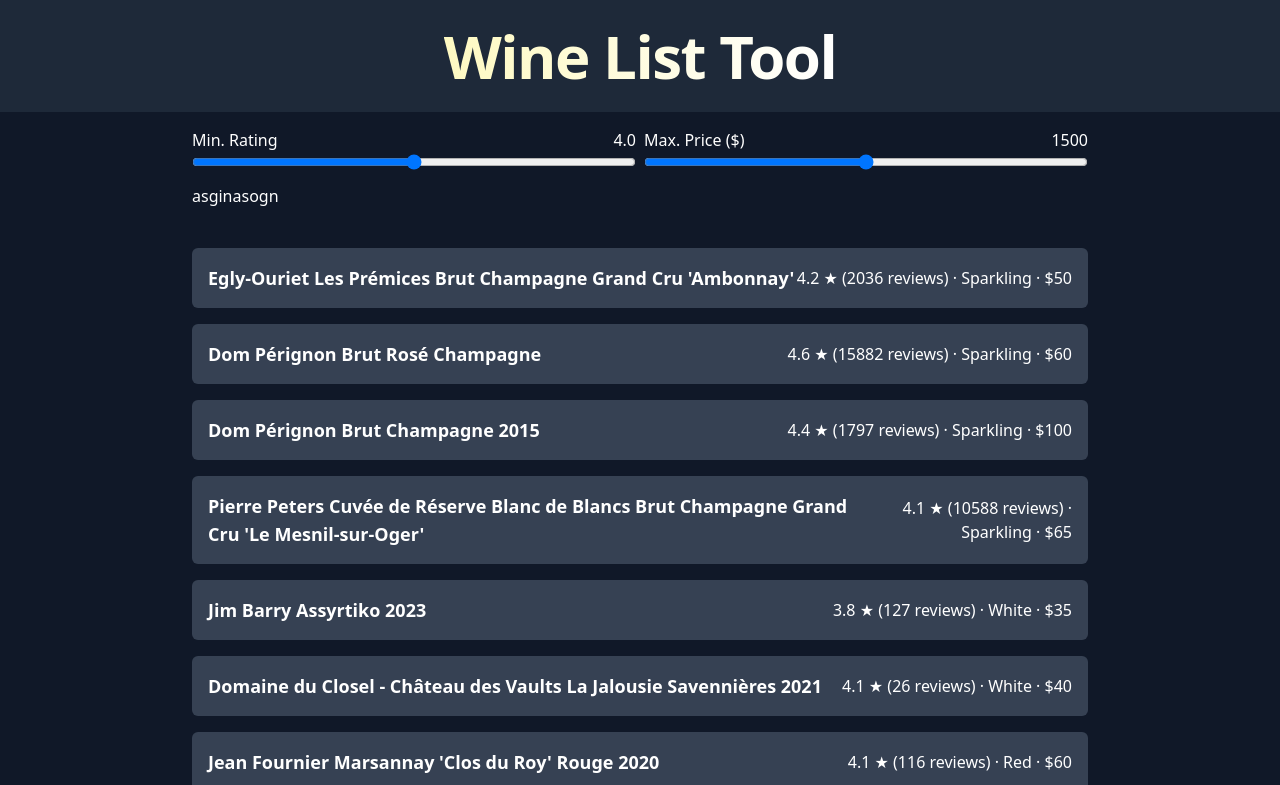
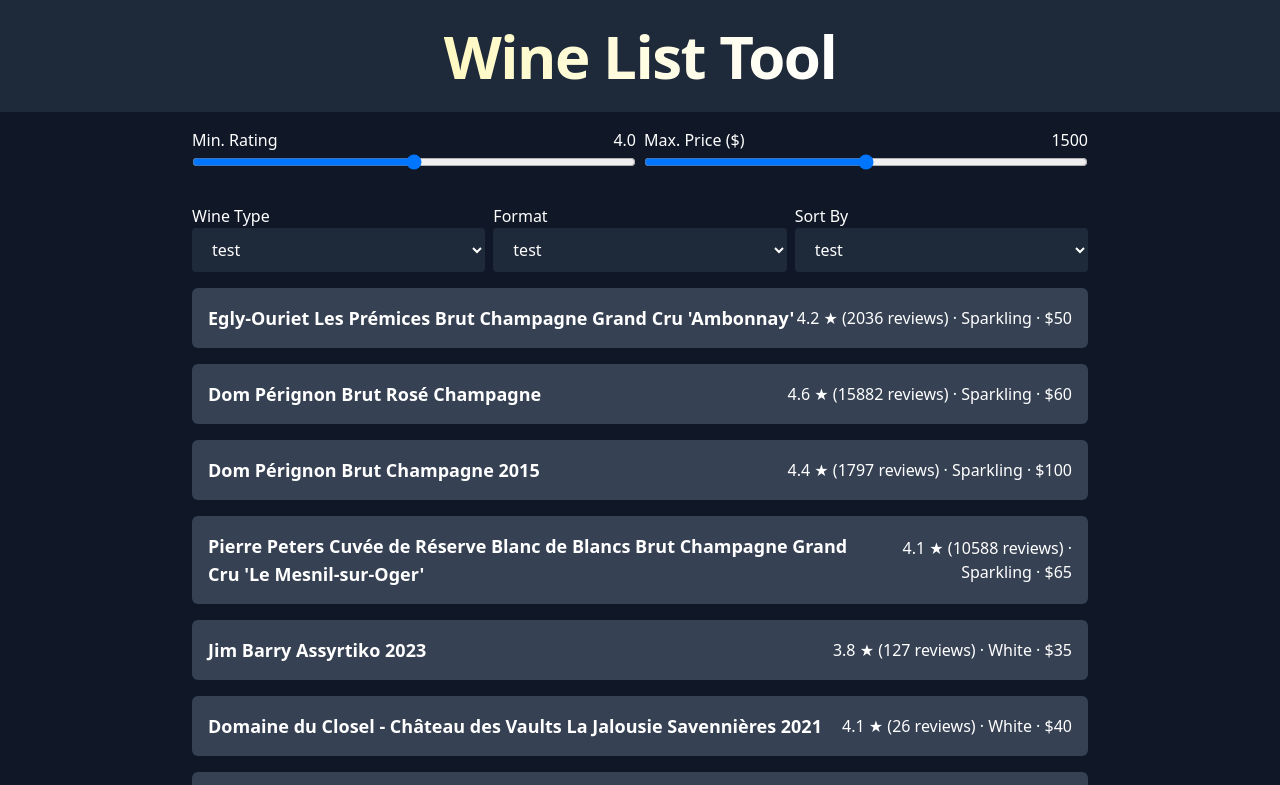
Before and after one commit to haoren-zhou/wine-list-tool, a React (Vite) app in the folder frontend/: page / in a window 1280 px wide. Shown: the top 785 px of the page. Built offline with nearby package versions, Linux system fonts and the light colour scheme.

Commit message:
Update FilterableWineList.jsx

```diff
--- a/frontend/src/FilterableWineList.jsx
+++ b/frontend/src/FilterableWineList.jsx
@@ -21,7 +21,27 @@
             <span className='float-right'>{maxPrice == 999999 ? "-" : maxPrice}</span>
             <input type="range" min="0" max="3005" defaultValue="1500" step="5" id='priceThreshold' className='w-full' onInput={(e) => {e.target.value == 3005 ? setMaxPrice(999999) : setMaxPrice(e.target.value)}} />
         </div>
-        <div>asginasogn</div>
+        <div className='col-span-full md:col-span-4'>
+          <label htmlFor='typeFilter'>Wine Type</label>
+          <select className="w-full bg-gray-800 px-4 py-2.5 pr-8 rounded leading-tight" id='typeFilter'>
+            <option>test</option>
+            <option>asdg</option>
+          </select>
+        </div>
+        <div className='col-span-full md:col-span-4'>
+          <label htmlFor='formatFilter'>Format</label>
+          <select className="w-full bg-gray-800 px-4 py-2.5 pr-8 rounded leading-tight" id='formatFilter'>
+            <option>test</option>
+            <option>asdg</option>
+          </select>
+        </div>
+        <div className='col-span-full md:col-span-4'>
+          <label htmlFor='sortByFilter'>Sort By</label>
+          <select className="w-full bg-gray-800 px-4 py-2.5 pr-8 rounded leading-tight" id='sortByFilter'>
+            <option>test</option>
+            <option>asdg</option>
+          </select>
+        </div>
       </div>
     );
   }
```
